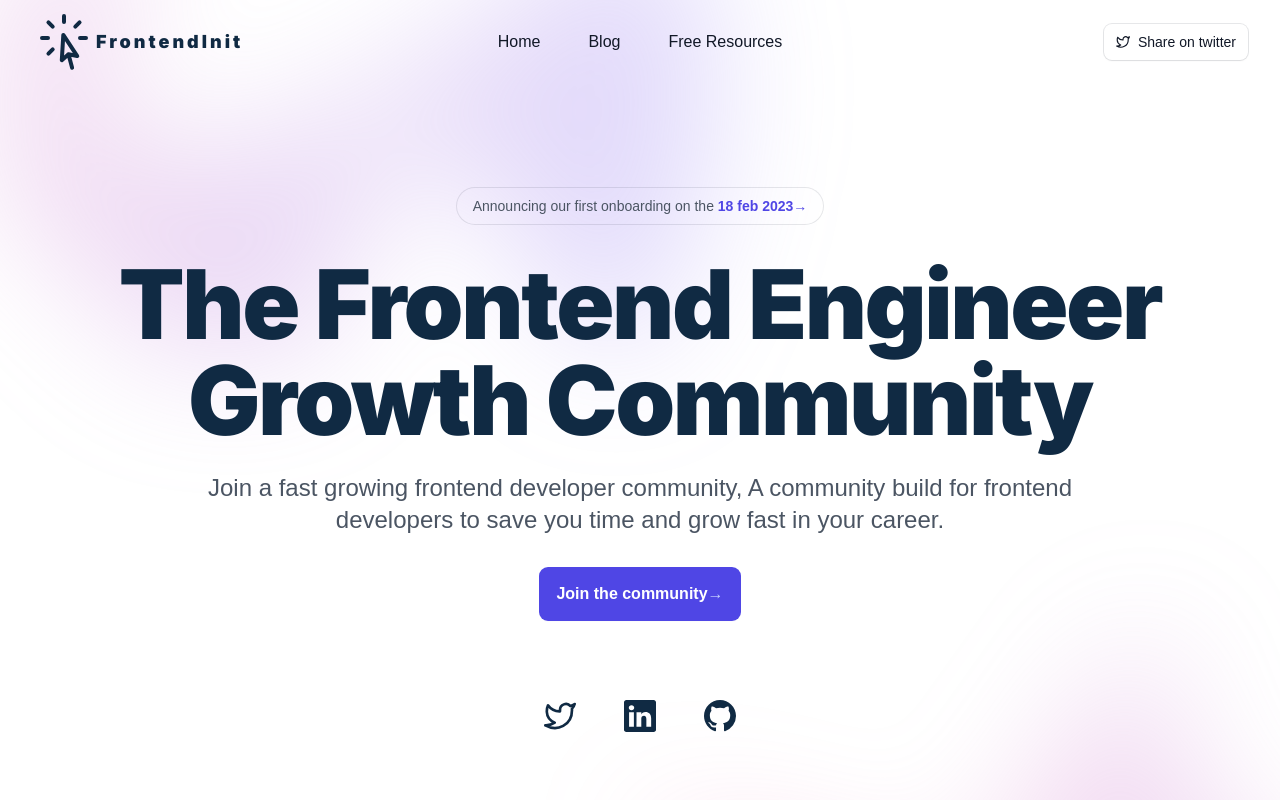
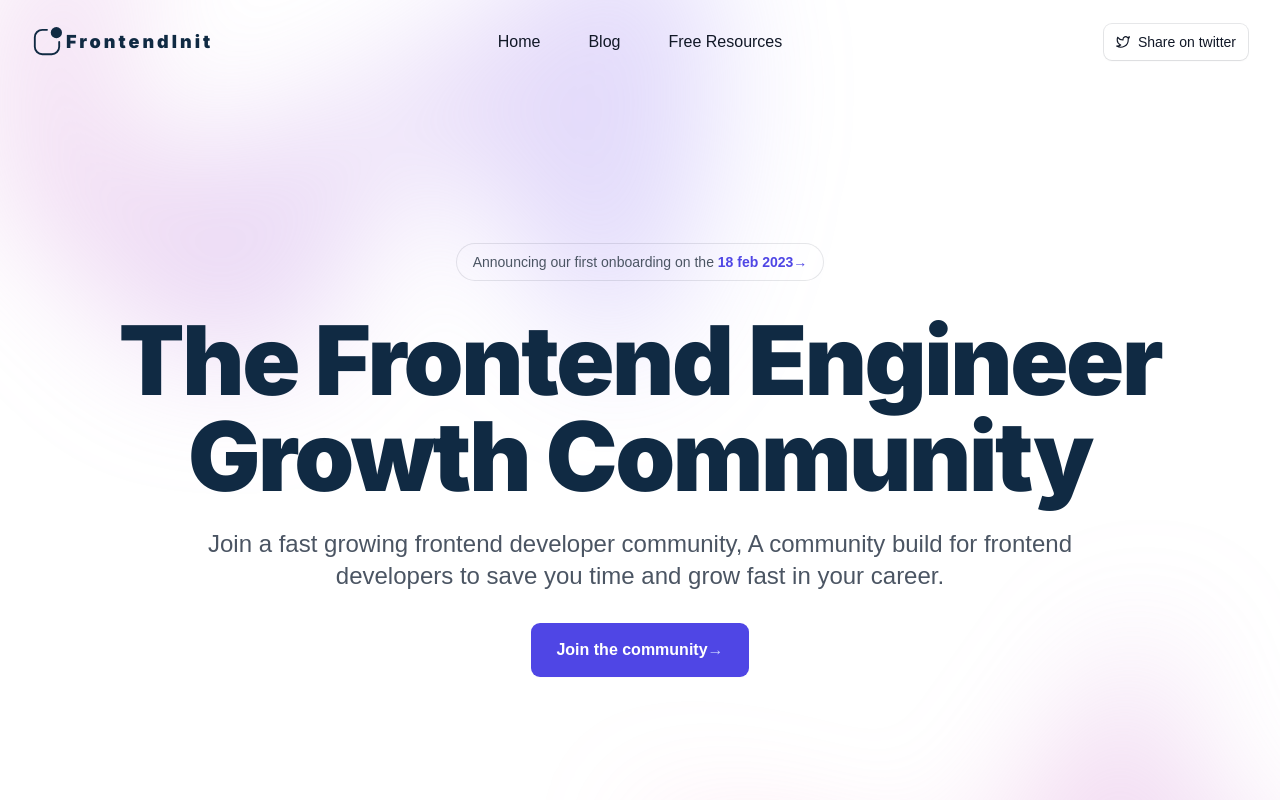
Before and after one commit to calebbenjin/frontendinit, a Next.js app: page / in a window 1280 px wide. Shown: the top 800 px of the page. Built offline with nearby package versions, Linux system fonts and the light colour scheme.

Commit message:
newLogo and preview banner update

```diff
--- a/src/components/HeroSection.tsx
+++ b/src/components/HeroSection.tsx
@@ -64,7 +64,7 @@ export default function HeroSection() {
                 <div className="mt-8 flex gap-x-4 sm:justify-center">
                   <Link
                     href="https://xv9ksjbk76s.typeform.com/to/QFnRUXAO"
-                    className="inline-block rounded-lg bg-indigo-600 px-4 py-3 text-base font-semibold leading-7 text-white shadow-sm ring-1 ring-indigo-600 hover:bg-indigo-700 hover:ring-indigo-700"
+                    className="inline-block shadow-lg rounded-lg bg-indigo-600 px-6 py-3 text-base font-semibold leading-7 text-white shadow-sm ring-1 ring-indigo-600 hover:bg-indigo-700 hover:ring-indigo-700"
                   >
                     Join the community
                     <span className="text-indigo-200" aria-hidden="true">
@@ -72,11 +72,11 @@ export default function HeroSection() {
                     </span>
                   </Link>
                 </div>
-                <div className="flex items-center sm:w-60 mx-auto justify-around mt-20">
+                {/* <div className="flex items-center sm:w-60 mx-auto justify-around mt-20">
                     <FiTwitter className="h-8 w-8" />
                     <BsLinkedin className="h-8 w-8" />
                     <BsGithub className="h-8 w-8" />
-                </div>
+                </div> */}
               </div>
               <div className="absolute inset-x-0 top-[calc(100%-13rem)] -z-10 transform-gpu overflow-hidden blur-3xl sm:top-[calc(100%-30rem)]">
                 <svg
--- a/src/components/Logo.tsx
+++ b/src/components/Logo.tsx
@@ -1,11 +1,13 @@
 import React from 'react'
+import { BsAppIndicator } from 'react-icons/bs'
 
 const Logo = () => {
   return (
     <div className="flex items-center">
-      <svg xmlns="http://www.w3.org/2000/svg" fill="none" viewBox="0 0 24 24" strokeWidth={1.5} stroke="currentColor" className="w-16 h-16">
+      {/* <svg xmlns="http://www.w3.org/2000/svg" fill="none" viewBox="0 0 24 24" strokeWidth={1.5} stroke="currentColor" className="w-16 h-16">
         <path strokeLinecap="round" strokeLinejoin="round" d="M15.042 21.672L13.684 16.6m0 0l-2.51 2.225.569-9.47 5.227 7.917-3.286-.672zM12 2.25V4.5m5.834.166l-1.591 1.591M20.25 10.5H18M7.757 14.743l-1.59 1.59M6 10.5H3.75m4.007-4.243l-1.59-1.59" />
-      </svg>
+      </svg> */}
+      <BsAppIndicator className="sm:text-3xl sm:mr-1" />
       <h4 className="sm:text-lg text-sm font-bold">FrontendInit</h4>
     </div>
   )
--- a/src/pages/_document.tsx
+++ b/src/pages/_document.tsx
@@ -56,18 +56,18 @@ export default class MyDocument extends Document {
 
           {/*<!-- Google / Search Engine Tags -->*/}
           <meta itemProp="name" content="FrontendInit | Lean.Build.Connect." />
-          <meta itemProp="description" content="FrontendInit is the community for frontend developers, providing the mentorship, roadmap, resources, hacktons, jobs, and inspiration that frontend developers need to kickstart their career." />
+          <meta itemProp="description" content="Join a fast growing frontend developer community, A community build for frontend developers to save you time and grow fast in your career." />
           <meta
             itemProp="image"
-            content="https://res.cloudinary.com/calebbenjin/image/upload/v1674519475/Screenshot_200_xmgrei.png"
+            content="https://res.cloudinary.com/calebbenjin/image/upload/v1675421258/frontendinit_2_m8xgzx.png"
           />
 
           {/*<!-- Facebook Meta Tags -->*/}
           <meta property="og:title" content="FrontendInit | Lean.Build.Connect." />
-          <meta property="og:description" content="FrontendInit is the community for frontend developers, providing the mentorship, roadmap, resources, hacktons, jobs, and inspiration that frontend developers need to kickstart their career." />
+          <meta property="og:description" content="Join a fast growing frontend developer community, A community build for frontend developers to save you time and grow fast in your career." />
           <meta
             property="og:image"
-            content="https://res.cloudinary.com/calebbenjin/image/upload/v1674519475/Screenshot_200_xmgrei.png"
+            content="https://res.cloudinary.com/calebbenjin/image/upload/v1675421258/frontendinit_2_m8xgzx.png"
           />
           <meta property="og:url" content="https://frontendinit.com/" />
           <meta property="og:type" content="website" />
@@ -77,13 +77,13 @@ export default class MyDocument extends Document {
           <meta name="twitter:description" content="FrontendInit is the community for frontend developers, providing the mentorship, roadmap, resources, hacktons, jobs, and inspiration that frontend developers need to kickstart their career." />
           <meta
             name="twitter:image"
-            content="https://res.cloudinary.com/calebbenjin/image/upload/v1674519475/Screenshot_200_xmgrei.png"
+            content="https://res.cloudinary.com/calebbenjin/image/upload/v1675421258/frontendinit_2_m8xgzx.png"
           />
           <meta name="twitter:card" content="summary_large_image" />
 
           <meta
             property="og:image"
-            content="https://res.cloudinary.com/calebbenjin/image/upload/v1674519475/Screenshot_200_xmgrei.png"
+            content="https://res.cloudinary.com/calebbenjin/image/upload/v1675421258/frontendinit_2_m8xgzx.png"
           ></meta>
       </Head>
       <body>
```
